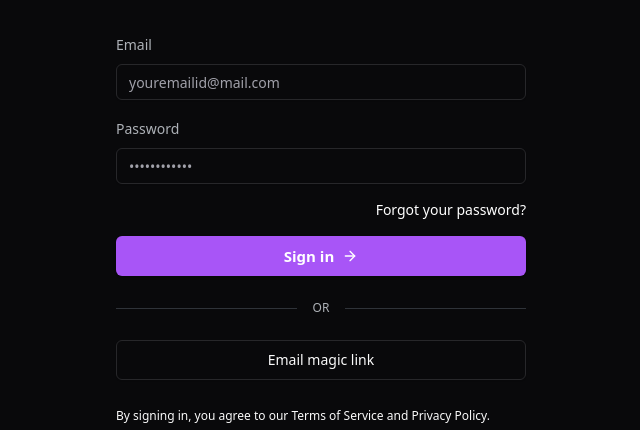
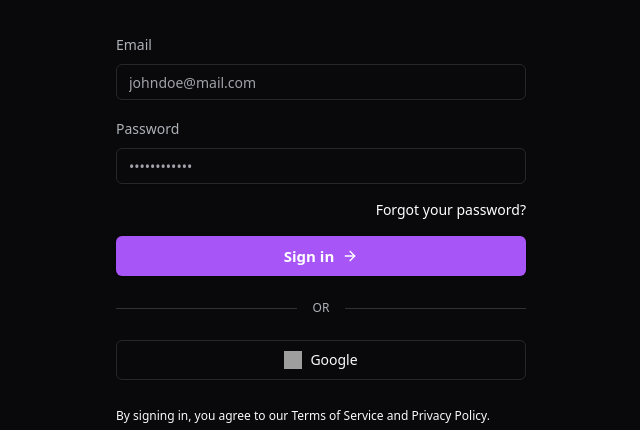
Before and after one commit to MuhammedFayazTS/User-Management-Frontend, a React (Vite) app: page / in a window 1280 px wide. Shown: the part 190-620 px from the top of the page, without its empty margins (319-959 px from the left). Built offline with nearby package versions, Linux system fonts and the light colour scheme; no server answers; grey boxes are pictures that could not be loaded.

Commit message:
feat: add google authentication (#1)
* refactor: add google login and modify user details

* refactor: modify login and register field placeholder

```diff
--- a/src/api/auth.service.ts
+++ b/src/api/auth.service.ts
@@ -1,7 +1,8 @@
 import API from "./axios-cient";
 
 type registerType = {
-  name: string;
+  firstName: string;
+  lastName: string;
   email: string;
   password: string;
   confirmPassword: string;
--- /dev/null
+++ b/src/components/GoogleLogin.tsx
@@ -0,0 +1,18 @@
+import { Button } from './ui/button'
+import GoogleIcon from './googleIcon'
+
+const googleLogin = () => {
+    const baseURL = import.meta.env.VITE_API_BASE_URL;
+
+    const googleLogin = () => {
+        window.location.href = `${baseURL}/auth/google`;
+    };
+    return (
+        <Button onClick={googleLogin} variant="outline" type="button" className="w-full h-[40px]">
+            <GoogleIcon size="18px" />
+            Google
+        </Button>
+    )
+}
+
+export default googleLogin
--- a/src/components/app-sidebar.tsx
+++ b/src/components/app-sidebar.tsx
@@ -32,7 +32,7 @@ import {
   DropdownMenuSeparator,
   DropdownMenuTrigger,
 } from "@/components/ui/dropdown-menu";
-import { Avatar, AvatarFallback } from "@/components/ui/avatar";
+import { Avatar, AvatarFallback, AvatarImage } from "@/components/ui/avatar";
 import Logo from "@/components/logo";
 import { useTheme } from "@/context/theme-provider";
 import { useAuthContext } from "@/context/auth-provider";
@@ -118,14 +118,15 @@ const AppSidebar = () => {
                       className="data-[state=open]:bg-sidebar-accent data-[state=open]:text-sidebar-accent-foreground"
                     >
                       <Avatar className="h-8 w-8 rounded-full">
+                      <AvatarImage loading="lazy" src={user?.image} />
                         <AvatarFallback className="rounded-full border border-gray-500">
-                          {user?.name?.split(" ")?.[0]?.charAt(0)}
-                          {user?.name?.split(" ")?.[1]?.charAt(0)}
+                          {user?.firstName?.split(" ")?.[0]?.charAt(0)}
+                          {user?.lastName?.split(" ")?.[0]?.charAt(0)}
                         </AvatarFallback>
                       </Avatar>
                       <div className="grid flex-1 text-left text-sm leading-tight">
                         <span className="truncate font-semibold">
-                          {user?.name}
+                          {user?.firstName}{" "}{user?.lastName}
                         </span>
                         <span className="truncate text-xs">{user?.email}</span>
                       </div>
--- /dev/null
+++ b/src/components/googleIcon.tsx
@@ -0,0 +1,16 @@
+const GoogleLogo = ({ size, color = 'color' }: { size?: string; color?: 'white' | 'black' | 'color' }) => {
+    const style = {
+        height: size ?? '24px',
+        width: size ?? '24px',
+    }
+    const image = {
+        'white': 'https://img.icons8.com/glyph-neue/64/FFFFFF/google-logo.png',
+        'black': 'https://img.icons8.com/glyph-neue/64/google-logo.png',
+        'color': 'https://img.icons8.com/color/48/google-logo.png',
+    }
+    return (
+        <img style={style} className="hover:scale-105 transition-transform ease-in-out duration-200" src={image[color]} alt="logo" />
+    );
+};
+
+export default GoogleLogo;
--- a/src/context/auth-provider.tsx
+++ b/src/context/auth-provider.tsx
@@ -3,7 +3,9 @@ import { createContext, useContext } from "react";
 import useAuth from "@/hooks/use-auth";
 
 type UserType = {
-  name: string;
+  firstName: string;
+  lastName: string;
+  image: string;
   email: string;
   isEmailVerified: boolean;
   createdAt: Date;
--- a/src/pages/auth/login/Index.tsx
+++ b/src/pages/auth/login/Index.tsx
@@ -19,6 +19,7 @@ import { toast } from "@/hooks/use-toast";
 import { loginMutationFn } from "@/api/auth.service";
 import { loginSchema } from "./schema";
 import { handleAxiosError } from "@/api/api-error";
+import GoogleLogin from "@/components/GoogleLogin"
 
 export default function Login() {
     const navigate = useNavigate();
@@ -85,7 +86,7 @@ export default function Login() {
                                             Email
                                         </FormLabel>
                                         <FormControl>
-                                            <Input placeholder="youremailid@mail.com" {...field} />
+                                            <Input placeholder="johndoe@mail.com" {...field} />
                                         </FormControl>
                                         <FormMessage />
                                     </FormItem>
@@ -150,9 +151,7 @@ export default function Login() {
                         </div>
                     </form>
                 </Form>
-                <Button variant="outline" type="button" className="w-full h-[40px]">
-                    Email magic link
-                </Button>
+                <GoogleLogin />
                 <p className="text-xs dark:text-slate- font-normal mt-7">
                     By signing in, you agree to our{" "}
                     <a className="text-primary hover:underline" href="#">
--- a/src/pages/auth/register/Index.tsx
+++ b/src/pages/auth/register/Index.tsx
@@ -20,6 +20,7 @@ import { registerSchema } from "./schema";
 import { Link } from "react-router";
 import { useToast } from "@/hooks/use-toast";
 import { handleAxiosError } from "@/api/api-error";
+import GoogleLogin from "@/components/GoogleLogin"
 
 export default function SignUp() {
   const [isSubmitted, setIsSubmitted] = useState(false);
@@ -34,7 +35,8 @@ export default function SignUp() {
   const form = useForm<z.infer<typeof formSchema>>({
     resolver: zodResolver(formSchema),
     defaultValues: {
-      name: "",
+      firstName: "",
+      lastName: "",
       email: "",
       password: "",
       confirmPassword: "",
@@ -79,14 +81,31 @@ export default function SignUp() {
                 <div className="mb-4">
                   <FormField
                     control={form.control}
-                    name="name"
+                    name="firstName"
                     render={({ field }) => (
                       <FormItem>
                         <FormLabel className="dark:text-[#f1f7feb5] text-sm">
-                          Name
+                          First Name
                         </FormLabel>
                         <FormControl>
-                          <Input placeholder="your name" {...field} />
+                          <Input placeholder="John" {...field} />
+                        </FormControl>
+                        <FormMessage />
+                      </FormItem>
+                    )}
+                  />
+                </div>
+                <div className="mb-4">
+                  <FormField
+                    control={form.control}
+                    name="lastName"
+                    render={({ field }) => (
+                      <FormItem>
+                        <FormLabel className="dark:text-[#f1f7feb5] text-sm">
+                          Last Name
+                        </FormLabel>
+                        <FormControl>
+                          <Input placeholder="Doe" {...field} />
                         </FormControl>
                         <FormMessage />
                       </FormItem>
@@ -104,7 +123,7 @@ export default function SignUp() {
                         </FormLabel>
                         <FormControl>
                           <Input
-                            placeholder="youremailid@mail.com"
+                            placeholder="johndoe@mail.com"
                             {...field}
                           />
                         </FormControl>
@@ -184,9 +203,7 @@ export default function SignUp() {
                 </div>
               </form>
             </Form>
-            <Button variant="outline" className="w-full h-[40px]">
-              Email magic link
-            </Button>
+            <GoogleLogin />
             <p className="text-xs font-normal mt-4">
               By signing up, you agree to our{" "}
               <a className="text-primary hover:underline" href="#">
--- a/src/pages/auth/register/schema.ts
+++ b/src/pages/auth/register/schema.ts
@@ -3,8 +3,11 @@ import { z } from "zod";
 export const registerSchema = () => {
   return z
     .object({
-      name: z.string().trim().min(1, {
-        message: "Name is required",
+      firstName: z.string().trim().min(1, {
+        message: "First name is required",
+      }),
+      lastName: z.string().trim().min(1, {
+        message: "Last name is required",
       }),
       email: z.string().trim().email().min(1, {
         message: "Email is required",
```
Also changed, not shown: src/assets/icons/google.svg (added).
